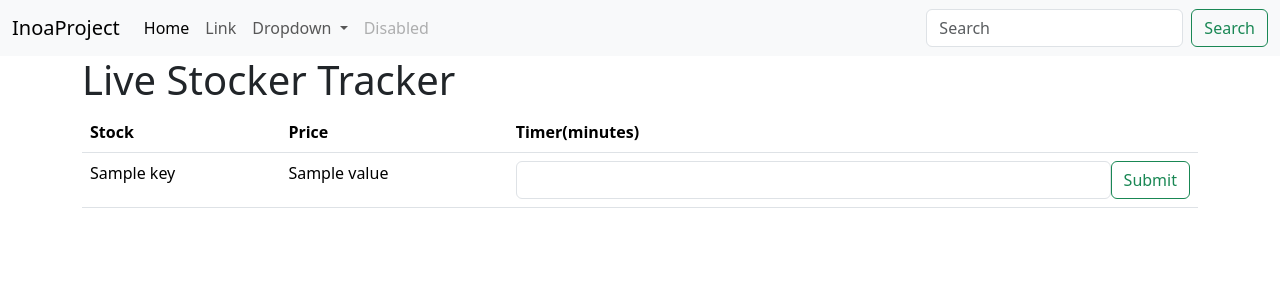
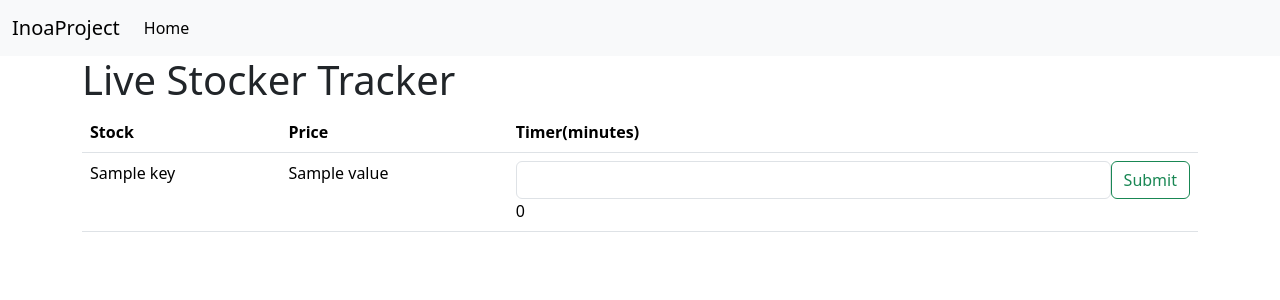
Before and after one commit to 0nerb/StockMarket, a Django app: template mainapp/templates/mainapp/stocktracker.html in a window 1280 px wide. Shown: the top 300 px of the page. Run offline with Django 5.2, Linux system fonts and the light colour scheme; the template is opened without the code that fills it: most values are stand-ins (such as "Sample title", 1, 10 or a date in 2020); some libraries are stand-ins or nearby versions.

Commit message:
Add timer implemented

```diff
--- a/mainapp/templates/mainapp/basic.html
+++ b/mainapp/templates/mainapp/basic.html
@@ -11,6 +11,8 @@
     <style>
 
     </style>
+    <script src="https://unpkg.com/htmx.org@1.9.12" integrity="sha384-ujb1lZYygJmzgSwoxRggbCHcjc0rB2XoQrxeTUQyRjrOnlCoYta87iKBWq3EsdM2" crossorigin="anonymous"></script>
+    <script src="https://ajax.googleapis.com/ajax/libs/jquery/3.1.0/jquery.min.js"></script>
     {% block css %}
     {% endblock %}
 
@@ -18,7 +20,7 @@
   <body>
     <nav class="navbar navbar-expand-lg bg-body-tertiary">
         <div class="container-fluid">
-          <a class="navbar-brand" href="#">InoaProject</a>
+          <a class="navbar-brand" href="/">InoaProject</a>
           <button class="navbar-toggler" type="button" data-bs-toggle="collapse" data-bs-target="#navbarSupportedContent" aria-controls="navbarSupportedContent" aria-expanded="false" aria-label="Toggle navigation">
             <span class="navbar-toggler-icon"></span>
           </button>
@@ -27,28 +29,8 @@
               <li class="nav-item">
                 <a class="nav-link active" aria-current="page" href="#">Home</a>
               </li>
-              <li class="nav-item">
-                <a class="nav-link" href="#">Link</a>
-              </li>
-              <li class="nav-item dropdown">
-                <a class="nav-link dropdown-toggle" href="#" role="button" data-bs-toggle="dropdown" aria-expanded="false">
-                  Dropdown
-                </a>
-                <ul class="dropdown-menu">
-                  <li><a class="dropdown-item" href="#">Action</a></li>
-                  <li><a class="dropdown-item" href="#">Another action</a></li>
-                  <li><hr class="dropdown-divider"></li>
-                  <li><a class="dropdown-item" href="#">Something else here</a></li>
-                </ul>
-              </li>
-              <li class="nav-item">
-                <a class="nav-link disabled" aria-disabled="true">Disabled</a>
-              </li>
             </ul>
-            <form class="d-flex" role="search">
-              <input class="form-control me-2" type="search" placeholder="Search" aria-label="Search">
-              <button class="btn btn-outline-success" type="submit">Search</button>
-            </form>
+
           </div>
         </div>
       </nav>
--- a/mainapp/templates/mainapp/stocktracker.html
+++ b/mainapp/templates/mainapp/stocktracker.html
@@ -2,7 +2,7 @@
 {% load static %}
 
 {% block title %}
-{% load myfilters %}
+
 
 {% endblock %}
 
@@ -27,18 +27,57 @@
         <tbody>
           {% for key, value in data.items %}
           <tr>
-
-            <td>{{ key }}</td>
-            <td>{{ value }}</td>
+            <td id="symbol-{{key}}">{{ key }}</td>
+            <td id="stock-price-{{key}}">{{ value }}</td>
             <td>
               <div>
                 <div class="timer" style="display: flex">
-                  <input type="number" class="form-control" id="inputTimer" name="inputTimer">
+                  <input type="number" class="form-control" id="inputTimer-{{key}}" name="inputTimer">
                   <button class="btn btn-outline-success" type="submit" value="submit" onClick="inicia()">Submit</button>
                 </div>
-                  <div id="tempo"></div>
+                  <div id="tempo-{{key}}" name="tempo">0</div>
               </div>
             </td>
+            <script>
+              var time = 0; // estão compartilhando o msm time
+              var interval;
+
+              function inicia(){
+                  const val = event.target
+                  const tr = val.closest('tr')
+                  const symbolTd = tr.querySelector('td[id^="symbol-"]');
+                  const symbol = symbolTd.textContent;
+                  time = Number(tr.querySelector('input[name="inputTimer"]').value)*60;
+                  interval = time;
+                  setInterval(() => {contador(symbol)}, 1000);
+
+              }
+
+              function contador(symbol){
+                const individualTime = document.getElementById(`tempo-${symbol}`);
+                if(time > 0){
+                    time = time - 1;
+                  }
+                  if(time == 0){
+                    time = interval
+                    $.ajax({
+                      url: "/update",
+                      type: "GET",
+                          data: {
+                            Key: symbol,
+                      },
+
+                    }).done(function(response) {
+                      symbolValue = document.getElementById(`stock-price-${symbol}`)
+                      symbolValue.innerText = response
+                      alert("Value of " +symbol+ " changed!")
+
+                    });
+
+                  }
+                  individualTime.innerText = time;
+              }
+            </script>
           </tr>
           {% endfor %}
         </tbody>
@@ -48,22 +87,5 @@
 {% endblock %}
 
 {% block js %}
-<script>
-  var val;
-  var time;
 
-  function inicia(){
-      val = document.getElementById('inputTimer');
-      time = Number(val.value)*60;
-      setTimeout("contador()", 6000);
-  }
-
-  function contador(){
-      if(time > 0){
-        time = time -1;
-      }
-      document.getElementById("tempo").innerHTML = time;
-      setTimeout("contador()", 1000);
-  }
-</script>
 {% endblock %}
--- a/mainapp/urls.py
+++ b/mainapp/urls.py
@@ -5,4 +5,5 @@ urlpatterns = [
 
     path('', views.stockPicker, name ='stockpicker'),
     path('stocktracker/', views.stockTracker, name ='stocktracker'),
+    path('update/', views.update),
 ]
```
Also changed, not shown: mainapp/views.py (+14 -11 lines).
